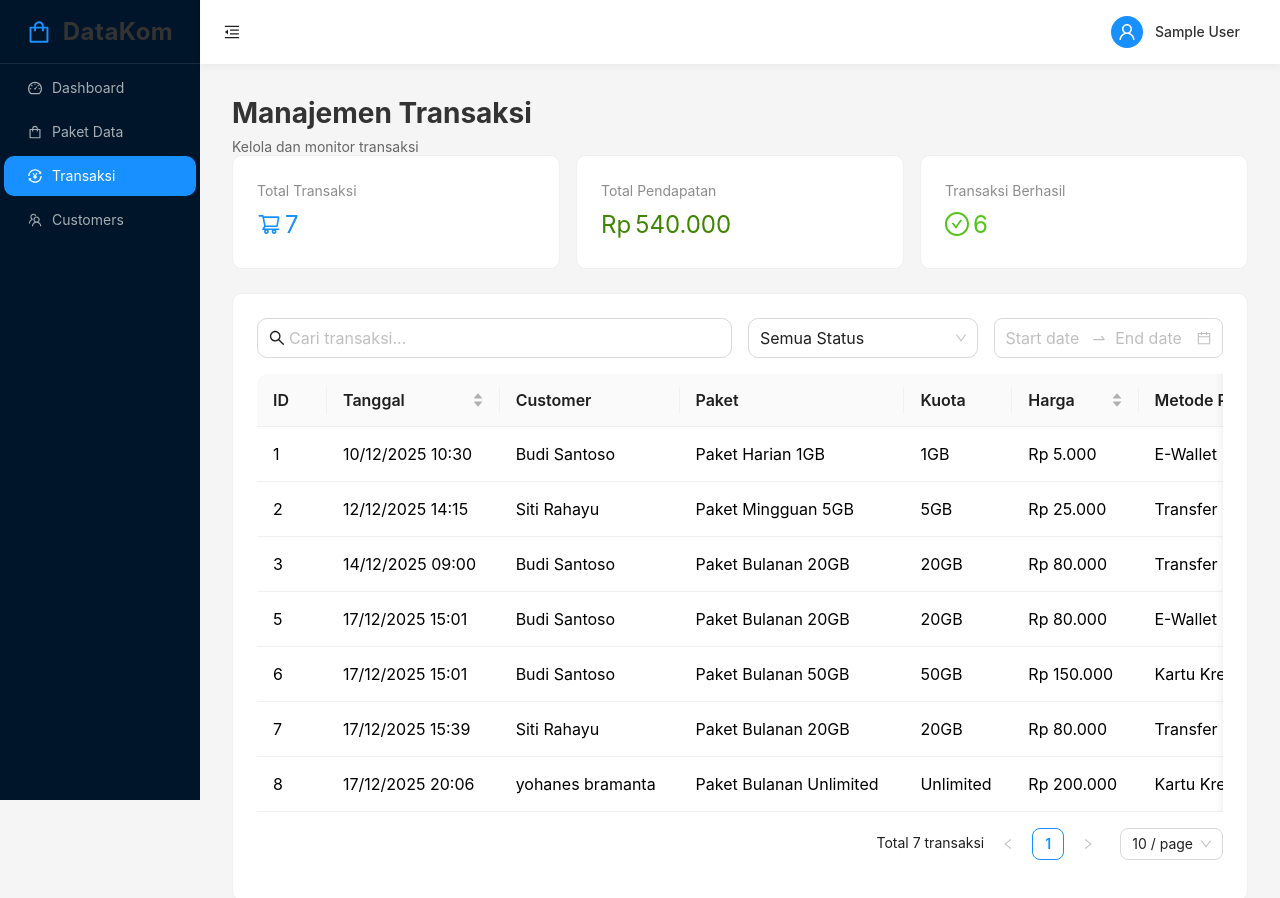
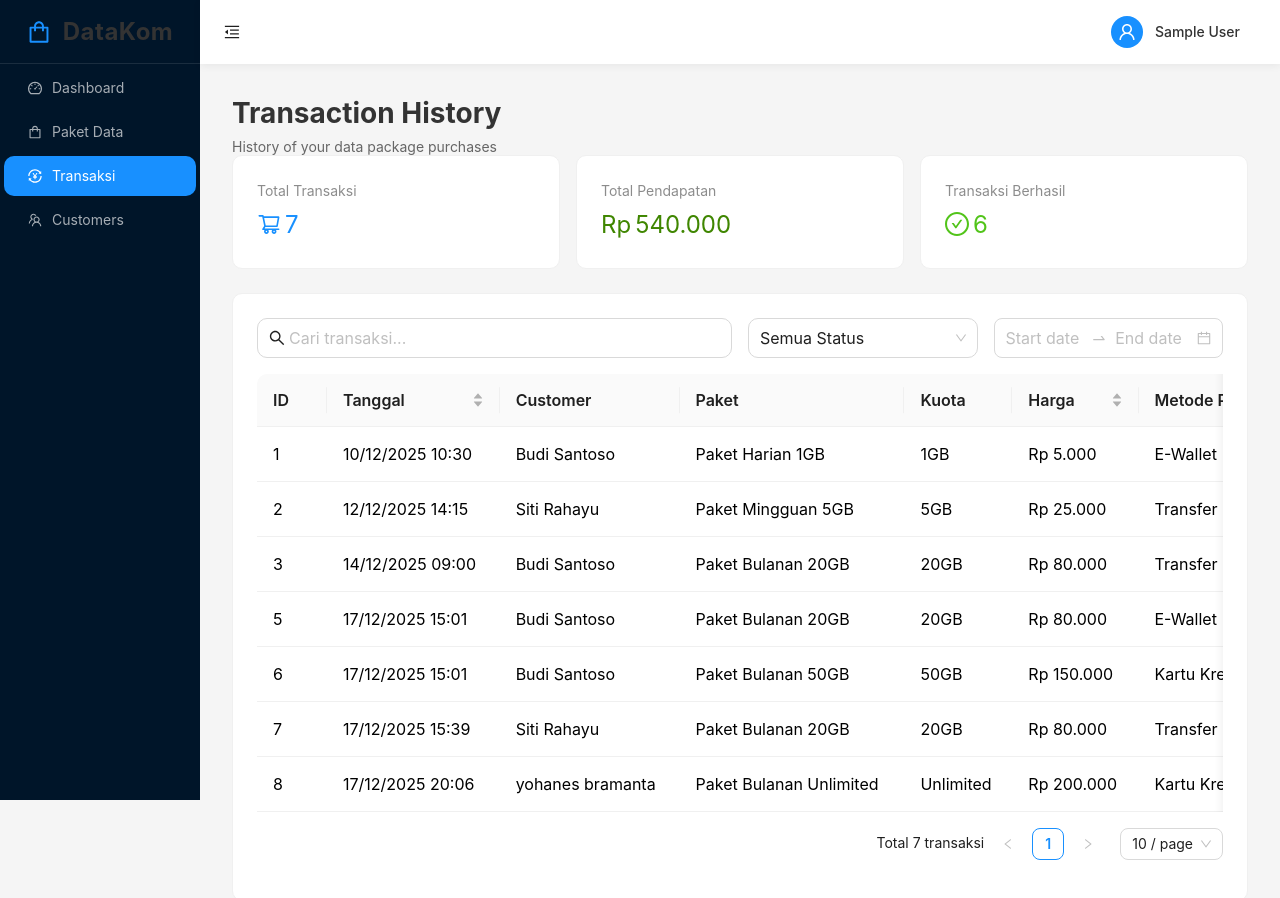
Before and after one commit to justRaam-exe/FrontEnd-tech-test, a React (Create React App) app: page /transactions in a window 1280 px wide. Shown: the top 898 px of the page. Built offline with nearby package versions, Linux system fonts and the light colour scheme; data requests are answered from the project's data file; sample sign-in values are in the browser's storage.

Commit message:
update for header

```diff
--- a/src/components/Transaction/TransactionList.js
+++ b/src/components/Transaction/TransactionList.js
@@ -114,8 +114,8 @@ const TransactionList = () => {
 
   return (
     <div className="transaction-container fade-in">
-      <h1 className="page-title">Manajemen Transaksi</h1>
-      <p className="page-subtitle">Kelola dan monitor transaksi</p>
+      <h1 className="page-title">Transaction History</h1>
+      <p className="page-subtitle">History of your data package purchases</p>
 
       <Row gutter={[16, 16]} style={{ marginBottom: 24 }}>
         <Col xs={24} sm={8}>
```
